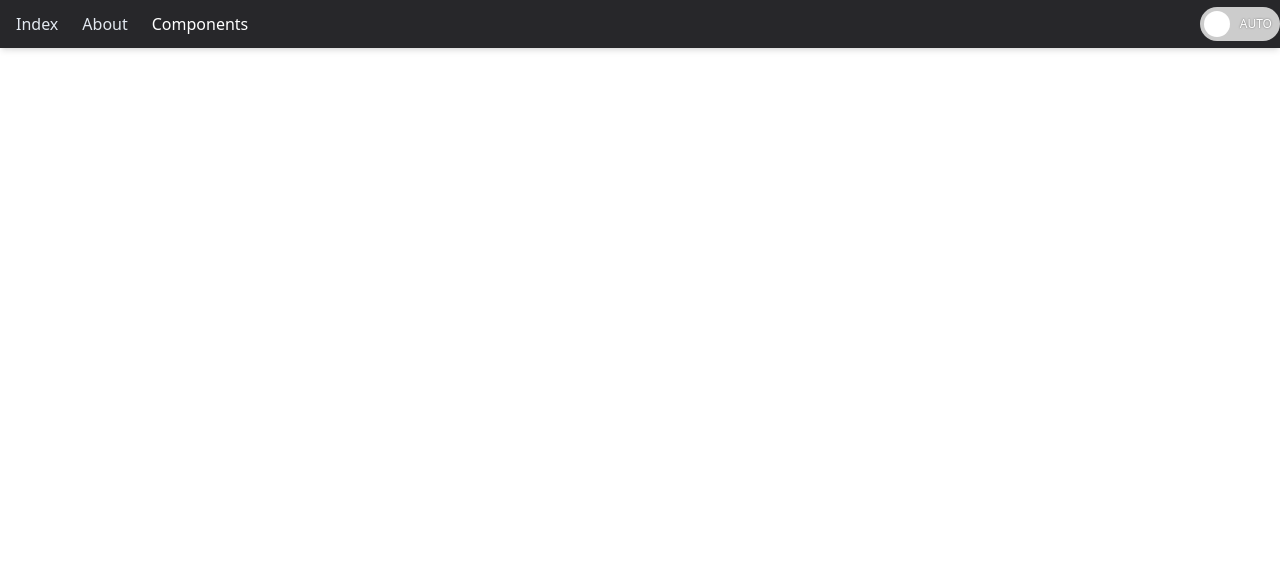
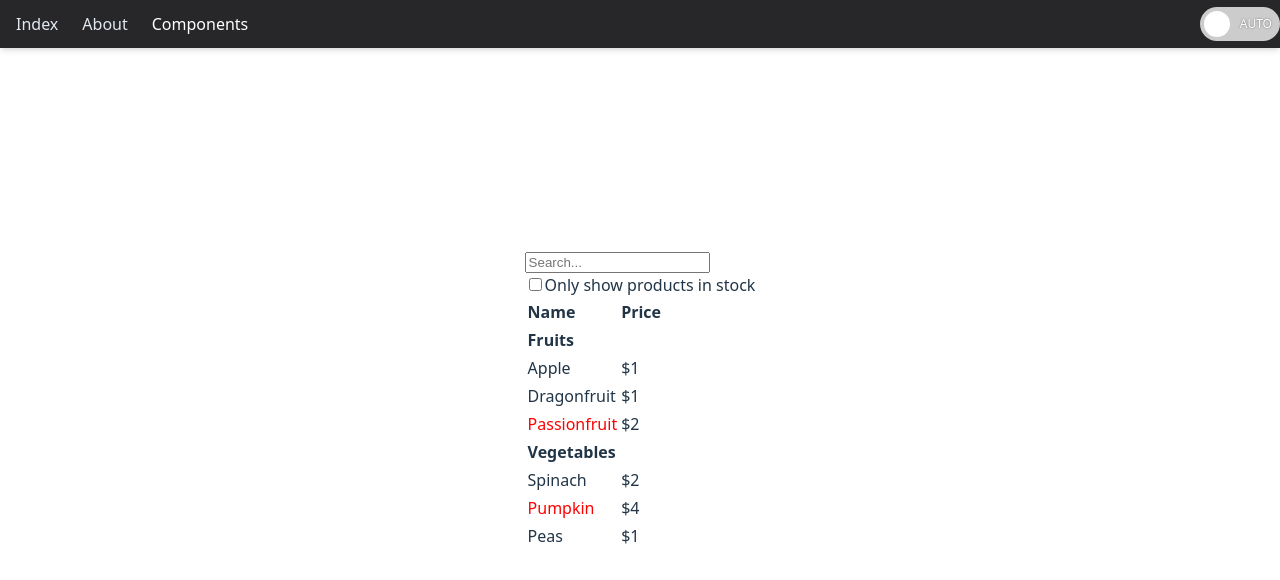
Before and after one commit to Atowp/my-react-app, a React (Vite) app: page /filterableProductTable in a window 1280 px wide. Shown: the top 580 px of the page. Built offline with nearby package versions, Linux system fonts and the light colour scheme.

Commit message:
feat: add filterableProductTable component

```diff
--- a/src/App.tsx
+++ b/src/App.tsx
@@ -1,10 +1,11 @@
 import "./App.css";
 import { BrowserRouter, Routes, Route } from "react-router-dom";
+import Nav from "./components/Nav/Nav";
 import HomePage from "./pages/Home/Home";
 import AboutPage from "./pages/About/About";
 import TicTacToe from "./pages/TicTacToe/TicTacToe";
 import TodoList from "./pages/TodoList/TodoList";
-import Nav from "./components/Nav/Nav";
+import FilterableProductTable from "./pages/FilterableProductTable/FilterableProductTable";
 
 function App() {
   return (
@@ -12,9 +13,13 @@ function App() {
       <Nav />
       <Routes>
         <Route path="/" element={<HomePage />} />
+        <Route path="/about" element={<AboutPage />} />
         <Route path="/ticTacToe" element={<TicTacToe />} />
         <Route path="/todoList" element={<TodoList />} />
-        <Route path="/about" element={<AboutPage />} />
+        <Route
+          path="/filterableProductTable"
+          element={<FilterableProductTable />}
+        />
       </Routes>
     </BrowserRouter>
   );
--- a/src/components/Nav/Nav.tsx
+++ b/src/components/Nav/Nav.tsx
@@ -28,6 +28,10 @@ function Nav() {
       label: <Link to="/todoList">todoList</Link>,
       key: "2",
     },
+    {
+      label: <Link to="/filterableProductTable">table</Link>,
+      key: "3",
+    },
   ];
 
   const itemsClassName =
--- /dev/null
+++ b/src/pages/FilterableProductTable/FilterableProductTable.tsx
@@ -0,0 +1,145 @@
+import { useState } from "react";
+
+const PRODUCTS = [
+  { category: "Fruits", price: "$1", stocked: true, name: "Apple" },
+  { category: "Fruits", price: "$1", stocked: true, name: "Dragonfruit" },
+  { category: "Fruits", price: "$2", stocked: false, name: "Passionfruit" },
+  { category: "Vegetables", price: "$2", stocked: true, name: "Spinach" },
+  { category: "Vegetables", price: "$4", stocked: false, name: "Pumpkin" },
+  { category: "Vegetables", price: "$1", stocked: true, name: "Peas" },
+];
+
+interface Product {
+  category: string;
+  price: string;
+  stocked: boolean;
+  name: string;
+}
+
+function SearchBar({
+  filterText,
+  inStockOnly,
+  onFilterTextChange,
+  onInStockOnlyChange,
+}: {
+  filterText: string;
+  inStockOnly: boolean;
+  onFilterTextChange: (filterText: string) => void;
+  onInStockOnlyChange: (inStockOnly: boolean) => void;
+}) {
+  return (
+    <>
+      <form>
+        <div>
+          <input
+            type="text"
+            placeholder="Search..."
+            value={filterText}
+            onChange={(e) => onFilterTextChange(e.target.value)}
+          />
+        </div>
+        <div>
+          <label>
+            <input
+              type="checkbox"
+              checked={inStockOnly}
+              onChange={(e) => onInStockOnlyChange(e.target.checked)}
+            />
+            Only show products in stock
+          </label>
+        </div>
+      </form>
+    </>
+  );
+}
+
+function ProductTable({
+  products,
+  filterText,
+  inStockOnly,
+}: {
+  products: Product[];
+  filterText: string;
+  inStockOnly: boolean;
+}) {
+  const rows: React.ReactElement[] = [];
+  let lastCategory: string | null = null;
+  products.forEach((ele) => {
+    if (ele.name.toLowerCase().indexOf(filterText.toLowerCase()) === -1) {
+      return;
+    }
+    if (inStockOnly && !ele.stocked) {
+      return;
+    }
+    if (lastCategory !== ele.category) {
+      rows.push(
+        <ProductCategoryRow category={ele.category} key={ele.category} />
+      );
+    }
+    rows.push(<ProductRow product={ele} key={ele.name} />);
+    lastCategory = ele.category;
+  });
+  return (
+    <>
+      <table>
+        <thead>
+          <tr className="text-left">
+            <th>Name</th>
+            <th>Price</th>
+          </tr>
+        </thead>
+        <tbody>{rows}</tbody>
+      </table>
+    </>
+  );
+}
+
+function ProductCategoryRow({ category }: { category: string }) {
+  return (
+    <>
+      <tr>
+        <td colSpan={2} className="font-bold">
+          {category}
+        </td>
+      </tr>
+    </>
+  );
+}
+
+function ProductRow({ product }: { product: Product }) {
+  const name = product.stocked ? (
+    product.name
+  ) : (
+    <span style={{ color: "red" }}>{product.name}</span>
+  );
+  return (
+    <>
+      <tr>
+        <td>{name}</td>
+        <td>{product.price}</td>
+      </tr>
+    </>
+  );
+}
+
+function FilterableProductTable() {
+  const [filterText, setFilterText] = useState("");
+  const [inStockOnly, setInStockOnly] = useState(false);
+  return (
+    <>
+      <SearchBar
+        filterText={filterText}
+        inStockOnly={inStockOnly}
+        onFilterTextChange={setFilterText}
+        onInStockOnlyChange={setInStockOnly}
+      />
+      <ProductTable
+        products={PRODUCTS}
+        filterText={filterText}
+        inStockOnly={inStockOnly}
+      />
+    </>
+  );
+}
+
+export default FilterableProductTable;
```
Also changed, not shown: 1 other file (tests, documents, lock files or other folders).
